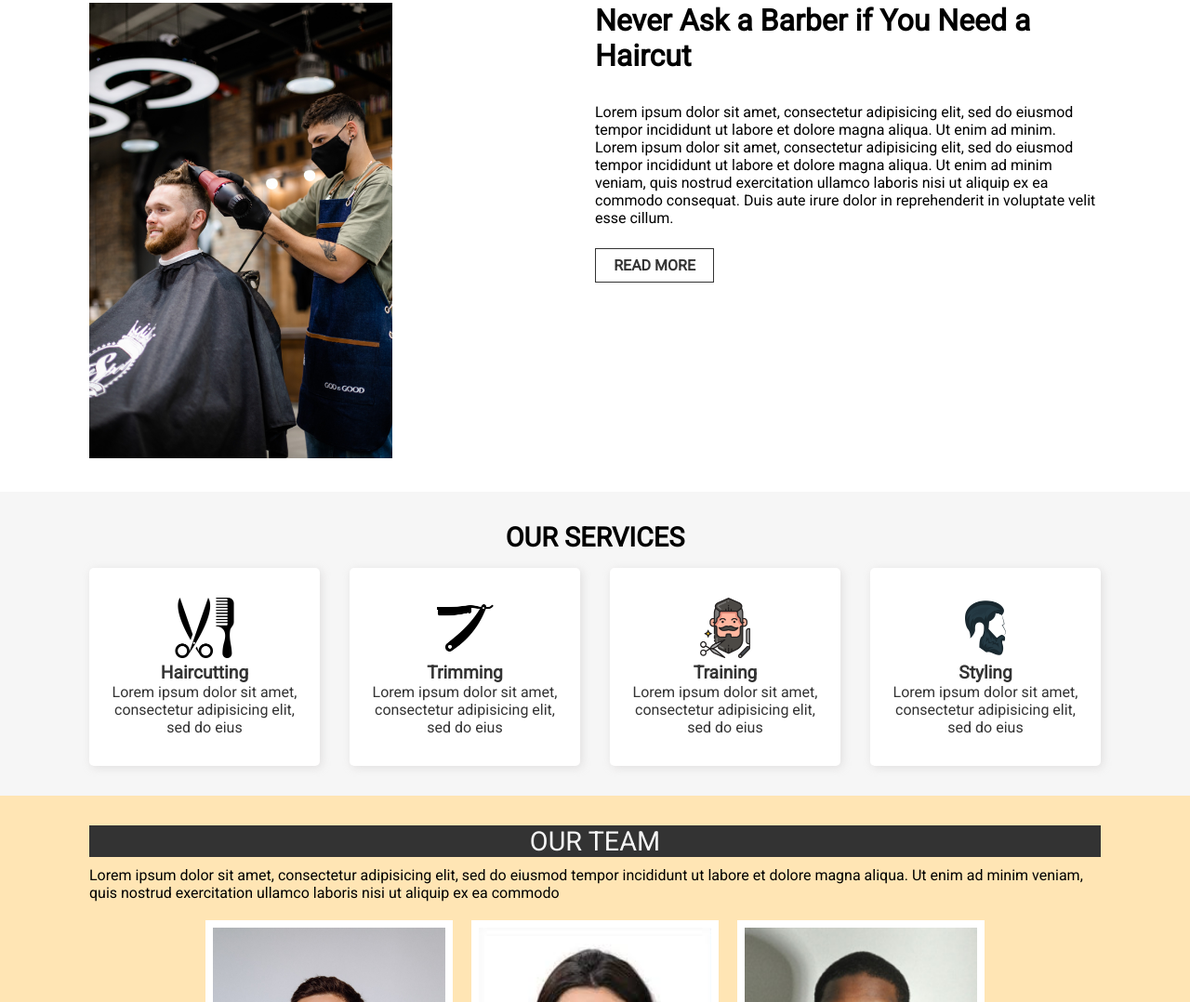
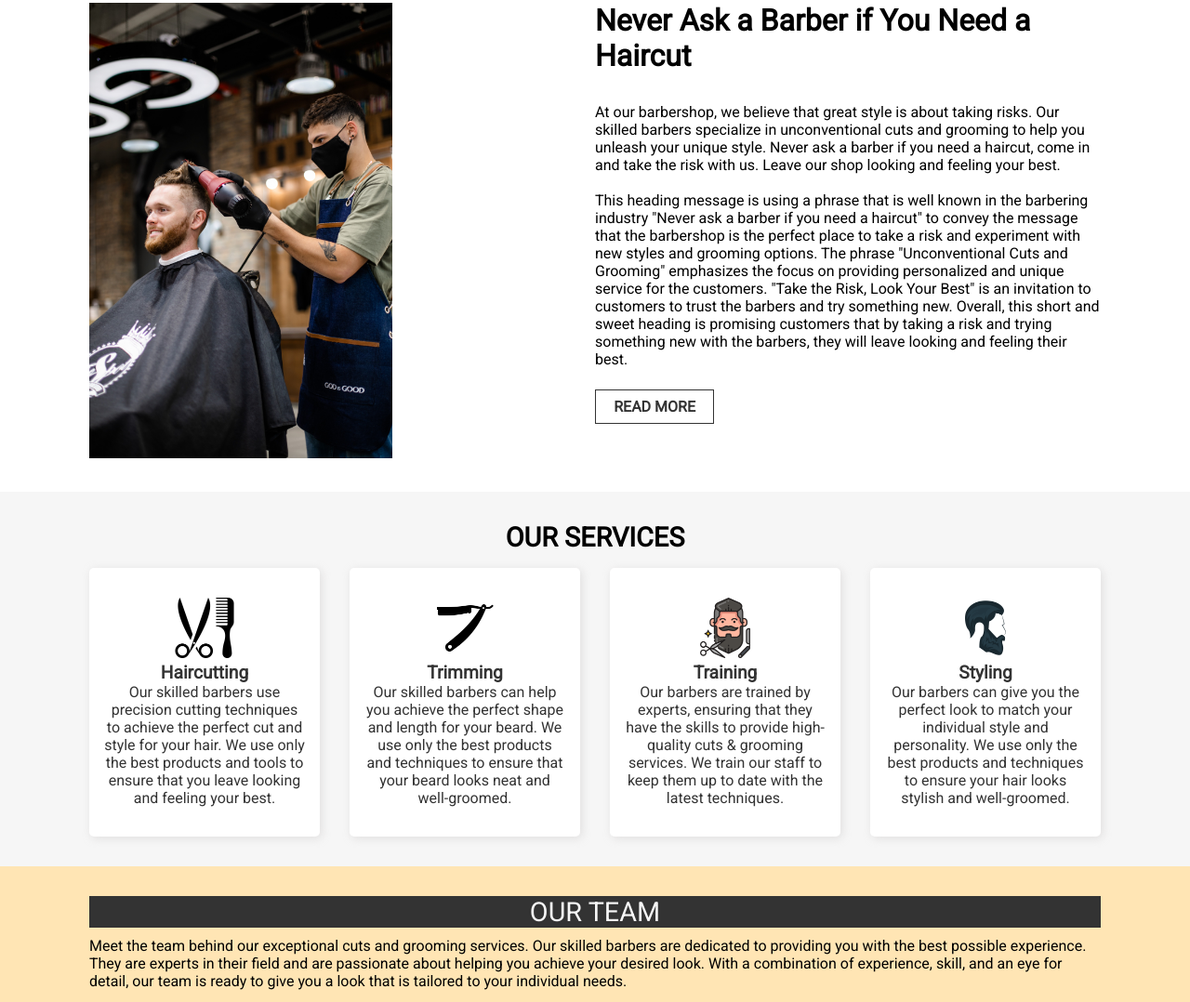
Before and after one commit to wanez17/Barbershop-website, a plain HTML site: page index.html in a window 1280 px wide. Shown: the part 1075-2153 px from the top of the page at 93% size. Drawn offline with Linux system fonts and the light colour scheme.

Commit message:
Update index.html
replaced the dummy texts

```diff
--- a/index.html
+++ b/index.html
@@ -40,10 +40,7 @@
 		Hair Style Trends
 	</h1>
 	<p>
-		Lorem ipsum dolor sit amet, consectetur adipisicing elit, sed do eiusmod
-		tempor incididunt ut labore et dolore magna aliqua. Ut enim ad minim veniam,
-		quis nostrud exercitation ullamco laboris nisi ut aliquip ex ea commodo
-		consequat.
+		Welcome to our barbershop, where we pride ourselves on providing quality haircuts and grooming services for men. Our experienced barbers are dedicated to giving you the perfect cut and style to suit your individual needs. We offer a wide range of services including haircuts, shaves, beard trims and grooming, as well as hair coloring and styling. We use only the best products and tools to ensure that you leave looking and feeling your best. Come in and experience the traditional barbershop atmosphere and expert service that we have to offer.
 	</p>
 
 	<a href="" id="header-btn">Make an appointment</a>
@@ -62,15 +59,15 @@
 			Never Ask a Barber if You Need a Haircut
 		</header>
 		<p>
-			Lorem ipsum dolor sit amet, consectetur adipisicing elit, sed do eiusmod
-			tempor incididunt ut labore et dolore magna aliqua. Ut enim ad minim.
+			At our barbershop, we believe that great style is about taking risks.
+Our skilled barbers specialize in unconventional cuts and grooming
+to help you unleash your unique style.
+Never ask a barber if you need a haircut, come in and take the risk with us.
+Leave our shop looking and feeling your best.
 		</p>
+		<br>
 		<p>
-			Lorem ipsum dolor sit amet, consectetur adipisicing elit, sed do eiusmod
-			tempor incididunt ut labore et dolore magna aliqua. Ut enim ad minim veniam,
-			quis nostrud exercitation ullamco laboris nisi ut aliquip ex ea commodo
-			consequat. Duis aute irure dolor in reprehenderit in voluptate velit esse
-			cillum.
+			This heading message is using a phrase that is well known in the barbering industry "Never ask a barber if you need a haircut" to convey the message that the barbershop is the perfect place to take a risk and experiment with new styles and grooming options. The phrase "Unconventional Cuts and Grooming" emphasizes the focus on providing personalized and unique service for the customers. "Take the Risk, Look Your Best" is an invitation to customers to trust the barbers and try something new. Overall, this short and sweet heading is promising customers that by taking a risk and trying something new with the barbers, they will leave looking and feeling their best.
 		</p>
 		<a href="">Read More</a>
 	</div>
@@ -84,7 +81,7 @@
 				<div class="service-btn">
 					<img src="icons/hairdress.png">
 		<p>Haircutting</p>
-		<p>Lorem ipsum dolor sit amet, consectetur adipisicing elit, sed do eius</p>
+		<p>Our skilled barbers use precision cutting techniques to achieve the perfect cut and style for your hair. We use only the best products and tools to ensure that you leave looking and feeling your best.</p>
 				</div>
 			</a>
 		</div>
@@ -94,7 +91,7 @@
 					<div class="service-btn">
 						<img src="icons/razor.png">
 		<p>Trimming</p>
-		<p>Lorem ipsum dolor sit amet, consectetur adipisicing elit, sed do eius</p>
+		<p>Our skilled barbers can help you achieve the perfect shape and length for your beard. We use only the best products and techniques to ensure that your beard looks neat and well-groomed.</p>
 					</div>
 				</a>
 			</div>
@@ -104,7 +101,7 @@
 					<div class="service-btn">
 						<img src="icons/barbershop.png">
 		<p>Training</p>
-		<p>Lorem ipsum dolor sit amet, consectetur adipisicing elit, sed do eius</p>
+		<p>Our barbers are trained by experts, ensuring that they have the skills to provide high-quality cuts & grooming services. We train our staff to keep them up to date with the latest techniques.</p>
 					</div>
 				</a>
 			</div>
@@ -114,7 +111,7 @@
 					<div class="service-btn">
 						<img src="icons/hairstyle.png">
 		<p>Styling</p>
-		<p>Lorem ipsum dolor sit amet, consectetur adipisicing elit, sed do eius</p>
+		<p> Our barbers can give you the perfect look to match your individual style and personality. We use only the best products and techniques to ensure your hair looks stylish and well-groomed.</p>
 					</div>
 				</a>
 				</div>
@@ -123,15 +120,13 @@
 
 	<div id="team">
 		<header>Our Team</header>
-		<p>Lorem ipsum dolor sit amet, consectetur adipisicing elit, sed do eiusmod
-		tempor incididunt ut labore et dolore magna aliqua. Ut enim ad minim veniam,
-		quis nostrud exercitation ullamco laboris nisi ut aliquip ex ea commodo	</p>
+		<p>Meet the team behind our exceptional cuts and grooming services. Our skilled barbers are dedicated to providing you with the best possible experience. They are experts in their field and are passionate about helping you achieve your desired look. With a combination of experience, skill, and an eye for detail, our team is ready to give you a look that is tailored to your individual needs.	</p>
 
 		<div class="team-container">
 			<div class="member">
 				<img src="images/team/pass1.jpg" width="250" height="250" alt="Mohammed's pictute">
 				<p>Mohammed Awal</p>
-				<p>Web Developer</p>
+				<p>Professional Barber</p>
 				<a href=""><i class="fa-brands fa-facebook-f"></i></a>
 				<a href=""><i class="fa-brands fa-instagram"></i></a>
 				<a href=""><i class="fa-brands fa-twitter"></i></a>
```
